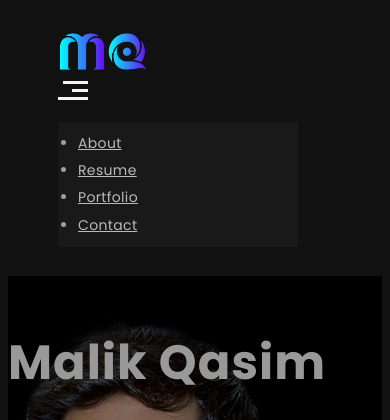
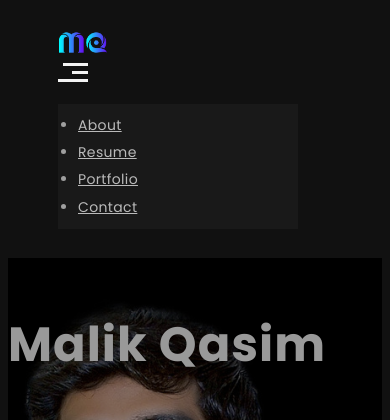
Before and after one commit to mzr-Qasim/malik-qasim-portfolio, a Django app: page / in a window 390 px wide. Shown: the top 420 px of the page. Run offline with Django 5.2, Linux system fonts and the light colour scheme; data comes from the database, SQL or seed files in the repository; both versions use the stored data as it was after the commit; some libraries are stand-ins or nearby versions.

Commit message:
completed

```diff
--- a/Messages/models.py
+++ b/Messages/models.py
@@ -7,5 +7,6 @@ from django.db import models
 class Messages(models.Model):
     name = models.CharField(max_length=60)
     email = models.CharField(max_length=60)
+    # email = models.EmailField(max_length=60, blank=False, unique=True)  # Use EmailField for email
     messagesubject = models.CharField(max_length=60)
     message = models.TextField(max_length=500)
--- a/static/css/main.css
+++ b/static/css/main.css
@@ -748,11 +748,11 @@ hr {
 }
 
 .navbar .navbar-brand img {
-  width: 110px;
+  width: 60px;
 }
 
 .navbar .navbar-brand svg {
-  width: 110px;
+  width: 60px;
 }
 
 .navbar .navbar-brand svg #logo-text {
@@ -775,7 +775,7 @@ hr {
 
 @media (max-width: 767.98px) {
   .navbar .navbar-brand img {
-    width: 90px;
+    width: 50px;
   }
 
   .navbar .navbar-menu {
@@ -987,6 +987,7 @@ hr {
 @media (max-width: 575.98px) {
   .home-area {
     background-position: 50% center;
+    background-size: cover; /* Ensure the background covers the area properly */
   }
 
   .home-area .home-name {
@@ -1630,8 +1631,10 @@ hr {
 }
 
 .portfolio-section .portfolio-grid .portfolio-wrapper>.img-fluid {
-  width: 100%;
-}
+    width: 100%;
+}
+
+
 
 .portfolio-section .portfolio-grid .portfolio-wrapper .item-content {
   left: 0;
--- a/templates/index.html
+++ b/templates/index.html
@@ -32,7 +32,7 @@
   <link rel="stylesheet" href="{% static 'css/main.css' %}">
 
   <!-- CSS Color scheme-->
-  <link id="color-scheme" rel="stylesheet" href="{% static 'css/colors/main-royalblue.css' %}">
+  <link id="color-scheme" rel="stylesheet" href="{% static 'css/colors/main-indigo.css' %}">
 
   <!-- Custom CSS (Add your custom CSS styles to this file)-->
   <link rel="stylesheet" href="{% static 'css/custom.css' %}">
@@ -51,7 +51,7 @@
   <nav class="navbar-expand-md navbar fixed-top" id="navbar"><a class="navbar-brand" data-scroll="" href="#home-area">
       <!-- Navbar Logo-->
       {% for logo in Home_Page_Data %}
-      <img class="img-fluid" src="{{logo.nav_logo}}" alt="">
+      <img class="img-fluid" src="{{logo.nav_logo.url}}" alt="">
       {% endfor %}
     </a>
     <span class="navbar-menu ml-auto" data-toggle="collapse" data-target="#navbarSupportedContent" aria-controls="navbarSupportedContent" aria-expanded="false" aria-label="Toggle navigation" role="button"><span class="btn-line"></span></span>
```
Also changed, not shown: db.sqlite3, media/Nav_Logo/logo3.svg (added), media/Nav_Logo/logo5.svg (added), media/Nav_Logo/logo5_YPxy7vk.svg (added), media/Nav_Logo/q_letter_business_vector_logo_design.png (added), media/Nav_Logo/q_letter_business_vector_logo_design_VdNomfT.png (added), media/Nav_Logo/uniq.png (added), media/Nav_Logo/uniq2.png (added), media/Profile_photo/about-section-image_1.jpg (added), media/Profile_photo/about-section-image_1_1.jpg (added), media/Profile_photo/about-section-image_yHmjrMY.jpg (added), media/Profile_photo/main-home-image_1.jpg (added), media/Profile_photo/main-home-image_Z1wzbce.jpg (added), static/img/logo.png (added).
